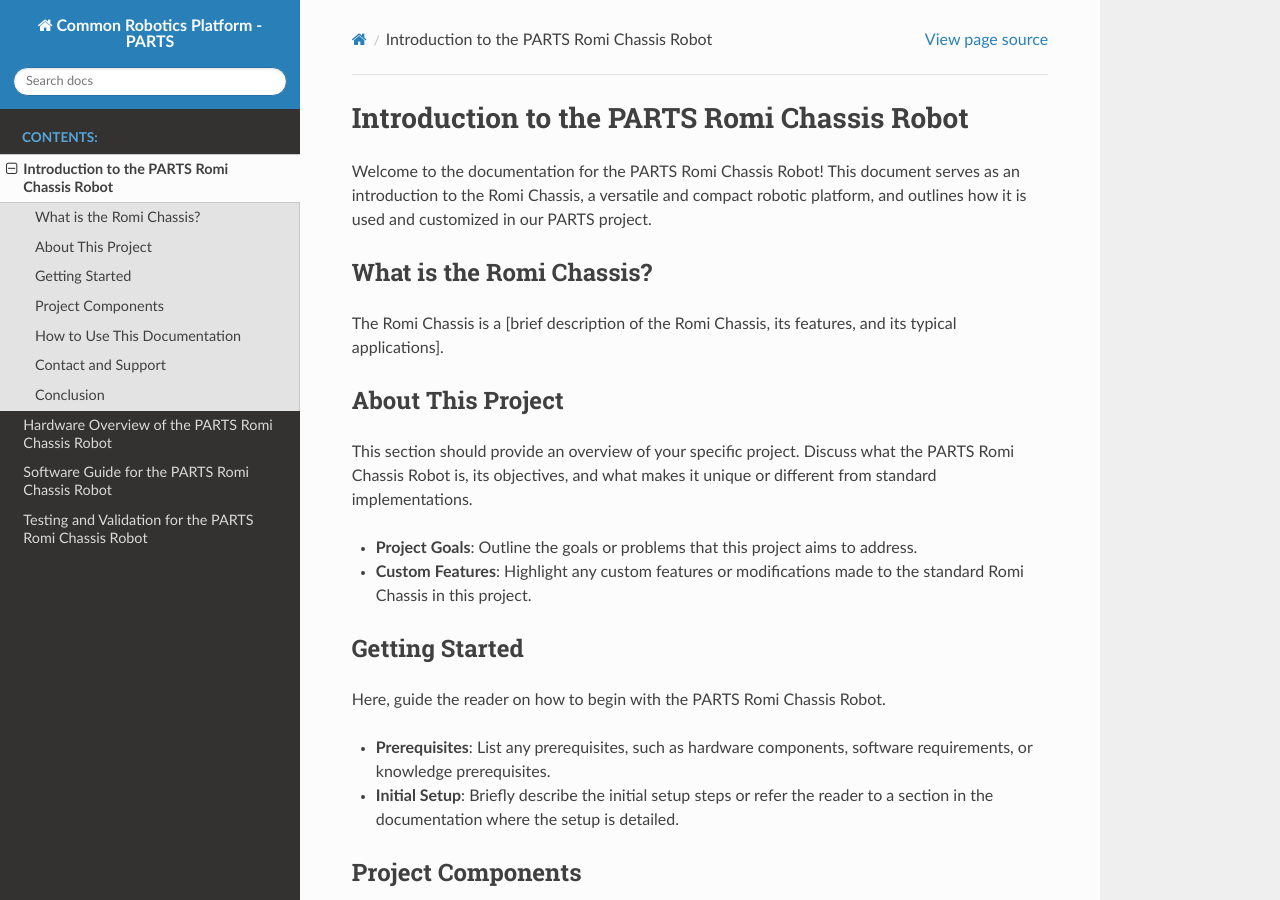
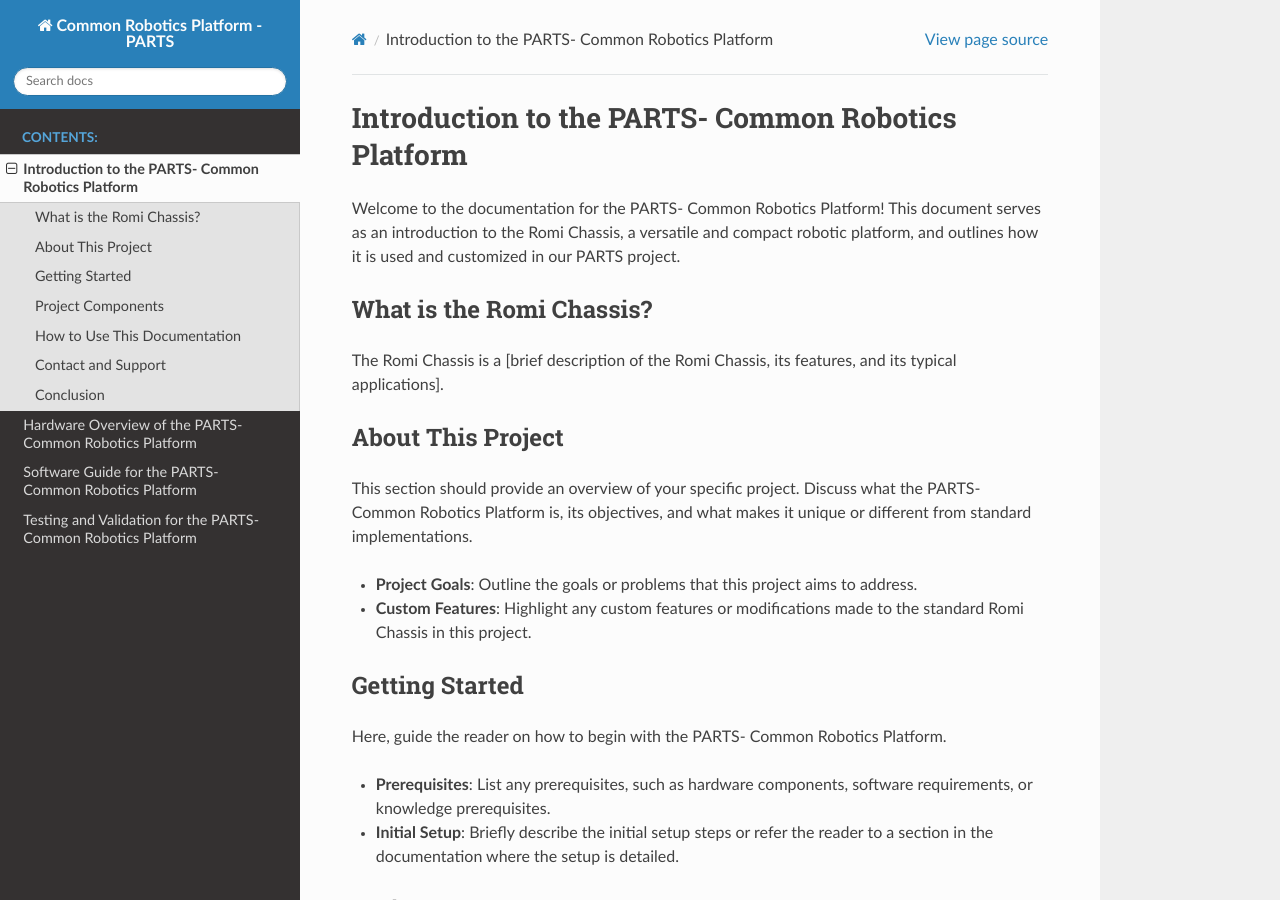
Before and after one commit to portlandrobotics/common_platform, a Sphinx documentation site: the page built from docs/source/intro.rst, in a window 1280 px wide and 900 px high. Built offline with Sphinx 7.4.7 and the Read the Docs theme 2.0.0, drawn with Linux system fonts in a browser that asks for light colours.

Commit message:
Updated name

```diff
--- a/docs/source/hardware.rst
+++ b/docs/source/hardware.rst
@@ -1,9 +1,9 @@
 .. _hardware:
 
-Hardware Overview of the PARTS Romi Chassis Robot
+Hardware Overview of the PARTS- Common Robotics Platform
 =================================================
 
-This document provides a comprehensive overview of the hardware components of the PARTS Romi Chassis Robot. It covers the details of the Romi Chassis, the custom carrier board, and any additional hardware used in the project.
+This document provides a comprehensive overview of the hardware components of the PARTS- Common Robotics Platform. It covers the details of the Romi Chassis, the custom carrier board, and any additional hardware used in the project.
 
 Introduction to the Hardware
 -----------------------------
--- a/docs/source/index.rst
+++ b/docs/source/index.rst
@@ -3,7 +3,7 @@
    You can adapt this file completely to your liking, but it should at least
    contain the root `toctree` directive.
 
-Welcome to Common Robotics Platform - PARTS's documentation!
+Welcome to PARTS- Common Robotics Platform documentation!
 ============================================================
 
 .. toctree::
--- a/docs/source/intro.rst
+++ b/docs/source/intro.rst
@@ -1,9 +1,9 @@
 .. _intro:
 
-Introduction to the PARTS Romi Chassis Robot
+Introduction to the PARTS- Common Robotics Platform
 ============================================
 
-Welcome to the documentation for the PARTS Romi Chassis Robot! This document serves as an introduction to the Romi Chassis, a versatile and compact robotic platform, and outlines how it is used and customized in our PARTS project.
+Welcome to the documentation for the PARTS- Common Robotics Platform! This document serves as an introduction to the Romi Chassis, a versatile and compact robotic platform, and outlines how it is used and customized in our PARTS project.
 
 What is the Romi Chassis?
 -------------------------
@@ -13,7 +13,7 @@ The Romi Chassis is a [brief description of the Romi Chassis, its features, and
 About This Project
 ------------------
 
-This section should provide an overview of your specific project. Discuss what the PARTS Romi Chassis Robot is, its objectives, and what makes it unique or different from standard implementations.
+This section should provide an overview of your specific project. Discuss what the PARTS- Common Robotics Platform is, its objectives, and what makes it unique or different from standard implementations.
 
 - **Project Goals**: Outline the goals or problems that this project aims to address.
 - **Custom Features**: Highlight any custom features or modifications made to the standard Romi Chassis in this project.
@@ -21,7 +21,7 @@ This section should provide an overview of your specific project. Discuss what t
 Getting Started
 ---------------
 
-Here, guide the reader on how to begin with the PARTS Romi Chassis Robot.
+Here, guide the reader on how to begin with the PARTS- Common Robotics Platform.
 
 - **Prerequisites**: List any prerequisites, such as hardware components, software requirements, or knowledge prerequisites.
 - **Initial Setup**: Briefly describe the initial setup steps or refer the reader to a section in the documentation where the setup is detailed.
--- a/docs/source/software.rst
+++ b/docs/source/software.rst
@@ -1,9 +1,9 @@
 .. _software:
 
-Software Guide for the PARTS Romi Chassis Robot
+Software Guide for the PARTS- Common Robotics Platform
 ===============================================
 
-This section of the documentation covers the software aspects of the PARTS Romi Chassis Robot. It includes information on firmware installation, software setup, programming instructions, and troubleshooting.
+This section of the documentation covers the software aspects of the PARTS- Common Robotics Platform. It includes information on firmware installation, software setup, programming instructions, and troubleshooting.
 
 Introduction to the Software Setup
 -----------------------------------
--- a/docs/source/testing.rst
+++ b/docs/source/testing.rst
@@ -1,9 +1,9 @@
 .. _testing:
 
-Testing and Validation for the PARTS Romi Chassis Robot
+Testing and Validation for the PARTS- Common Robotics Platform
 =======================================================
 
-This section of the documentation focuses on testing and validating the PARTS Romi Chassis Robot. It includes guidelines on how to conduct tests to ensure the robot is functioning as expected, both in terms of hardware and software.
+This section of the documentation focuses on testing and validating the PARTS- Common Robotics Platform. It includes guidelines on how to conduct tests to ensure the robot is functioning as expected, both in terms of hardware and software.
 
 Introduction to Testing
 -----------------------
```
